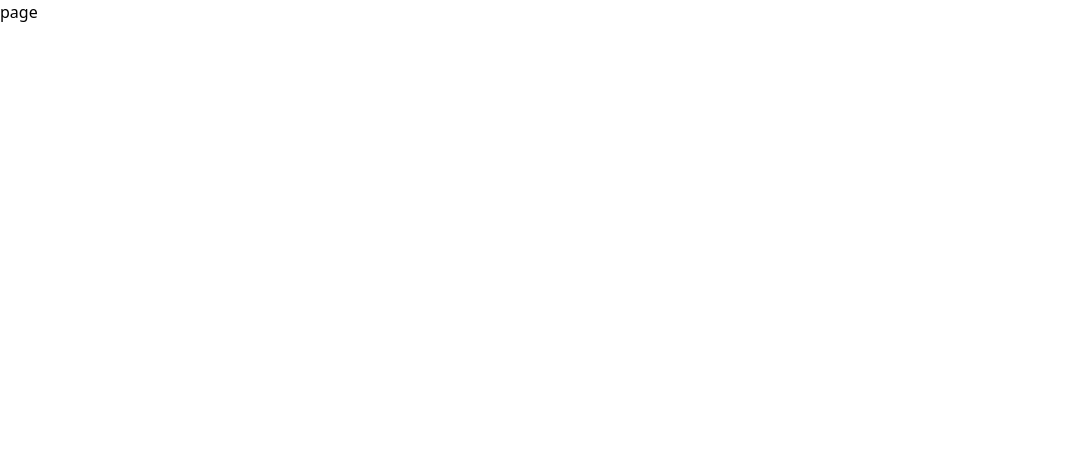
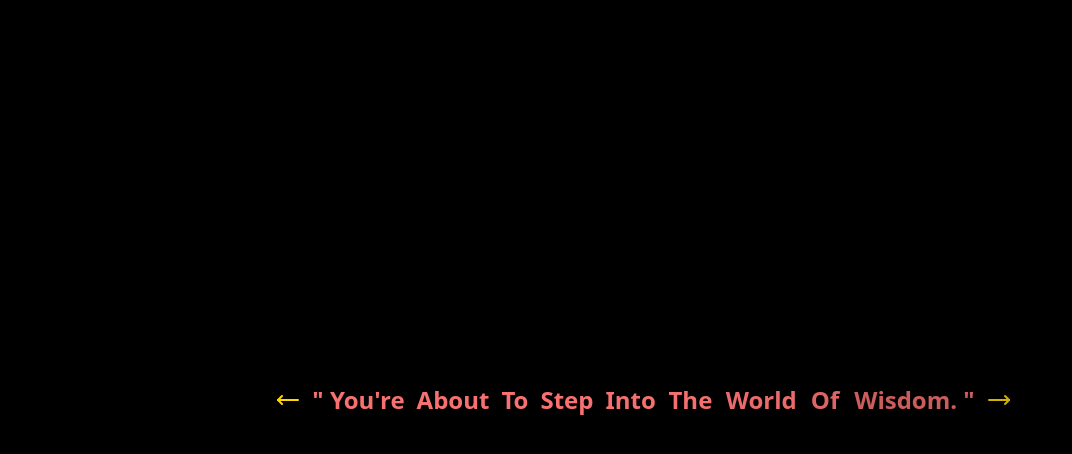
Before and after one commit to harshit-ostwal/dgvc, a Next.js app: page / in a window 1280 px wide. Shown: the top 454 px of the page, without its empty margins (0-1072 px from the left). Built offline with nearby package versions, Linux system fonts and the light colour scheme.

Commit message:
Adding Intro Loader & Dynamic Data For Intro Loader

```diff
--- a/app/page.js
+++ b/app/page.js
@@ -1,7 +1,13 @@
+import Intro from '@/components/Intro'
 import React from 'react'
 
 export default function page() {
   return (
-    <div>page</div>
+    <>
+
+      {/* Importing The Intro Loader */}
+      <Intro />
+
+    </>
   )
 }
--- /dev/null
+++ b/components/Intro.jsx
@@ -0,0 +1,82 @@
+"use client"
+import React from 'react';
+import gsap from 'gsap';
+import { useGSAP } from "@gsap/react";
+import IntroData from './data/Intro';
+
+export default function Intro() {
+
+    // GSAP Animation For Intro Text
+    useGSAP(() => {
+
+        // Timeline For Run One At A Time
+        const tl = gsap.timeline();
+
+        // Mapping Animation According ID Of That Div
+        {
+            IntroData.forEach((data) => {
+
+                // Displaying The Div
+                tl.to(`#intro #${data.name}`, {
+                    display: "flex",
+                    delay: -.5,
+                    opacity: 1
+                });
+
+                // Initializing Animating Text
+                tl.from(`#intro #${data.name} h3`, {
+                    opacity: 0,
+                    x: 40,
+                    delay: .2,
+                    duration: 1,
+                    stagger: 0.1
+                });
+
+                // DeInitializing Animating Text
+                tl.to(`#intro #${data.name} h3`, {
+                    x: -40,
+                    opacity: 0,
+                    duration: 1,
+                    stagger: 0.1
+                });
+
+                // Hidding Div
+                tl.to(`#intro #${data.name}`, {
+                    display: "none"
+                });
+            })
+        }
+
+        // Hidding The Main Div
+        tl.to("#intro", {
+            opacity: 0,
+            display: "none",
+        });
+
+    }, []);
+
+
+    return (
+
+        // Intro Animation Details
+        <div id="intro" className="h-[100%] w-full p-5 text-sm sm:text-base md:text-xl lg:text-2xl font-semibold bg-black fixed top-0 z-50 flex justify-center items-center">
+
+            {/* Mapping Div Details & Intro Details */}
+            {IntroData.map((introData, indexData) => (
+
+                // Mapping Intro Div Details
+                <div key={indexData} id={introData.name} className={`hidden gap-2 md:gap-3 opacity-0 ${introData.color}`}>
+
+                    {/* Mapping Intro Text Details */}
+                    {introData.title.map((introText, indexTitle) => (
+
+                        // Text Details
+                        <h3 key={indexTitle} className="flex gap-3 items-center">{introText?.startIcon}{introText.text}{introText?.endIcon}</h3>
+                    ))}
+
+                </div>
+            ))
+            }
+        </div >
+    );
+}
--- /dev/null
+++ b/components/data/Intro.jsx
@@ -0,0 +1,130 @@
+import { MoveLeft, MoveRight } from "lucide-react";
+
+// Intro Title Text Data
+const IntroData = [
+    {
+        id: 1,
+        name: "intro1",
+        title: [
+            {
+                id: 1,
+                startIcon: <MoveLeft size={24} color="gold" />,
+                text: `" Step`
+            },
+            {
+                id: 2,
+                text: `Inside,`
+            },
+            {
+                id: 3,
+                text: `Where`
+            },
+            {
+                id: 4,
+                text: `Education`
+            },
+            {
+                id: 5,
+                text: `Feels`
+            },
+            {
+                id: 6,
+                text: `Like`
+            },
+            {
+                id: 7,
+                endIcon: <MoveRight size={24} color="gold" />,
+                text: `Home. "`
+            },
+        ],
+        color: "text-cyan-400",
+    },
+    {
+        id: 2,
+        name: "intro2",
+        title: [
+            {
+                id: 1,
+                startIcon: <MoveLeft size={24} color="gold" />,
+                text: `" You're`
+            },
+            {
+                id: 2,
+                text: `About`
+            },
+            {
+                id: 3,
+                text: `To`
+            },
+            {
+                id: 4,
+                text: `Step`
+            },
+            {
+                id: 5,
+                text: `Into`
+            },
+            {
+                id: 6,
+                text: `The`
+            },
+            {
+                id: 6,
+                text: `World`
+            },
+            {
+                id: 6,
+                text: `Of`
+            },
+            {
+                id: 7,
+                endIcon: <MoveRight size={24} color="gold" />,
+                text: `Wisdom. "`
+            },
+        ],
+        color: "text-red-400",
+    },
+    {
+        id: 3,
+        name: "intro3",
+        title: [
+            {
+                id: 1,
+                startIcon: <MoveLeft size={24} color="gold" />,
+                text: `" The`
+            },
+            {
+                id: 2,
+                text: `Doors`
+            },
+            {
+                id: 3,
+                text: `Are`
+            },
+            {
+                id: 4,
+                text: `Opening!`
+            },
+            {
+                id: 5,
+                text: `Be`
+            },
+            {
+                id: 6,
+                text: `Ready`
+            },
+            {
+                id: 6,
+                text: `To`
+            },
+            {
+                id: 7,
+                endIcon: <MoveRight size={24} color="gold" />,
+                text: `Learn. "`
+            },
+        ],
+        color: "text-purple-400",
+    },
+]
+
+export default IntroData;
```
